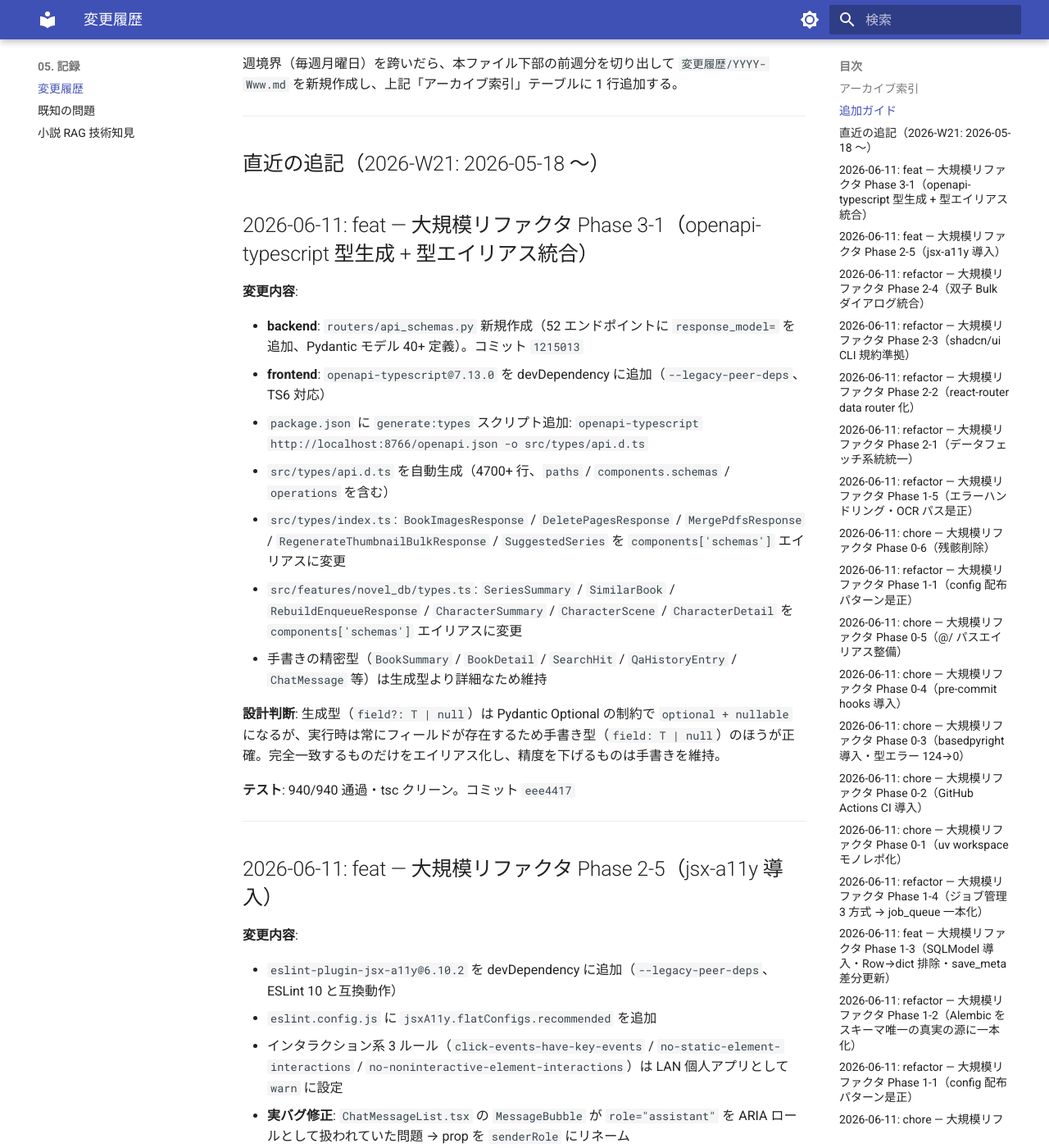
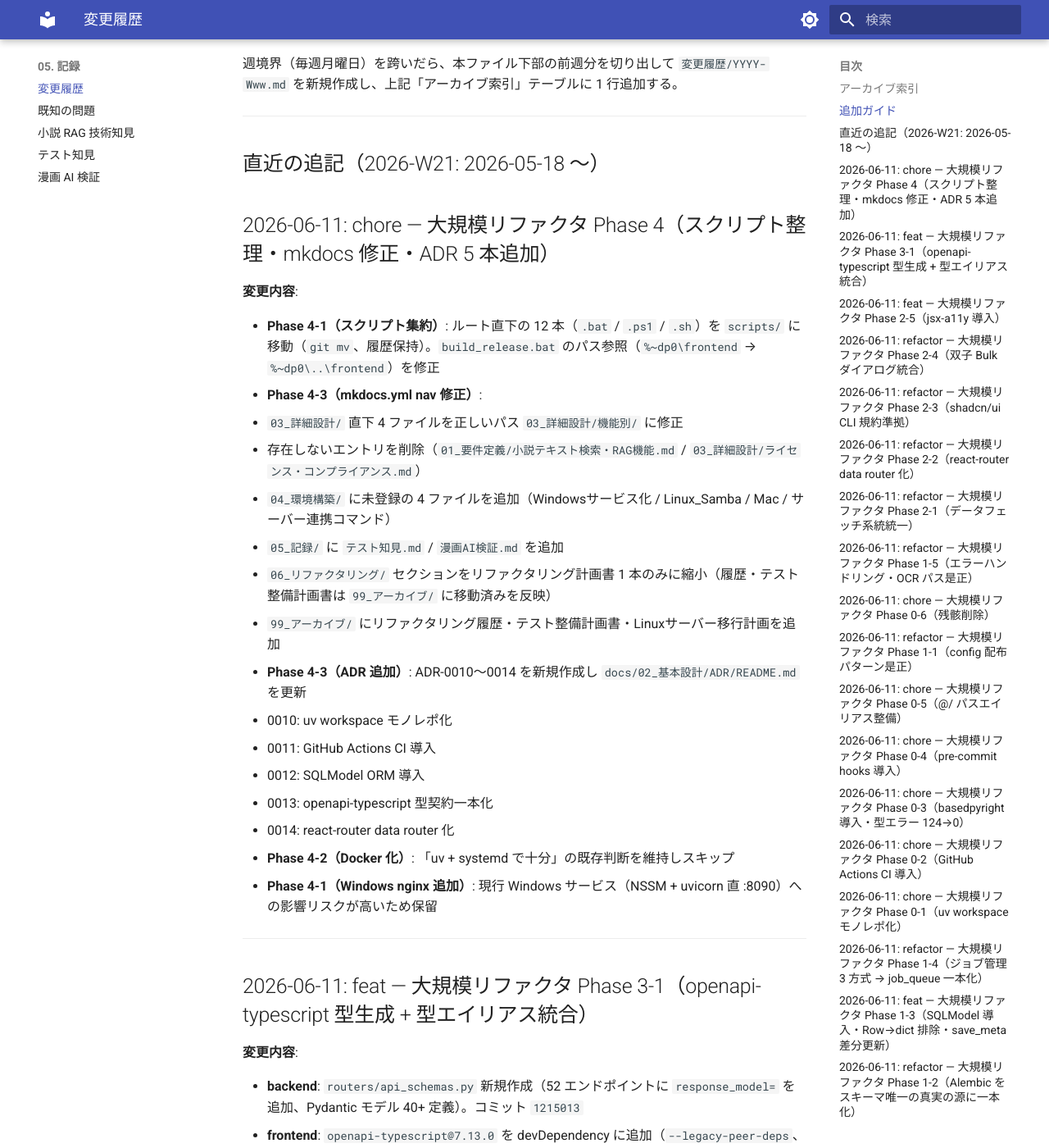
Before and after one commit to kkmmyr/Pic2PDF_Viewer, an MkDocs documentation site: the page built from docs/05_記録/変更履歴.md, in a window 1280 px wide and 1400 px high, scrolled down 1156 px. Shown: the whole window at 82% size. Built offline with MkDocs 1.6.1 and Material for MkDocs 9.7.7, drawn with Linux system fonts in a browser that asks for light colours.

Commit message:
chore: Phase 4 — スクリプト scripts/ 集約 + mkdocs nav 修正 + ADR 0010〜0014 追加
- scripts/: ルート直下 12 本の .bat/.ps1/.sh を移動（git mv、履歴保持）
  - build_release.bat: %~dp0\frontend → %~dp0\..\frontend に修正
- mkdocs.yml: nav を実ファイルに合わせて修正（04 環境構築 4 ファイル追加、
  機能別/ パス修正、存在しないエントリ削除、99_アーカイブ整備）
- ADR 0010: uv workspace モノレポ化
- ADR 0011: GitHub Actions CI 導入
- ADR 0012: SQLModel ORM 導入
- ADR 0013: openapi-typescript 型契約一本化
- ADR 0014: react-router data router 化

Co-Authored-By: Claude Sonnet 4.6 <noreply@anthropic.com>

```diff
--- a/docs/05_記録/変更履歴.md
+++ b/docs/05_記録/変更履歴.md
@@ -28,6 +28,29 @@
 ---
 
 ## 直近の追記（2026-W21: 2026-05-18 〜）
+
+## 2026-06-11: chore — 大規模リファクタ Phase 4（スクリプト整理・mkdocs 修正・ADR 5 本追加）
+
+**変更内容**:
+
+- **Phase 4-1（スクリプト集約）**: ルート直下の 12 本（`.bat` / `.ps1` / `.sh`）を `scripts/` に移動（`git mv`、履歴保持）。`build_release.bat` のパス参照（`%~dp0\frontend` → `%~dp0\..\frontend`）を修正
+- **Phase 4-3（mkdocs.yml nav 修正）**:
+  - `03_詳細設計/` 直下 4 ファイルを正しいパス `03_詳細設計/機能別/` に修正
+  - 存在しないエントリを削除（`01_要件定義/小説テキスト検索・RAG機能.md` / `03_詳細設計/ライセンス・コンプライアンス.md`）
+  - `04_環境構築/` に未登録の 4 ファイルを追加（Windowsサービス化 / Linux_Samba / Mac / サーバー連携コマンド）
+  - `05_記録/` に `テスト知見.md` / `漫画AI検証.md` を追加
+  - `06_リファクタリング/` セクションをリファクタリング計画書 1 本のみに縮小（履歴・テスト整備計画書は `99_アーカイブ/` に移動済みを反映）
+  - `99_アーカイブ/` にリファクタリング履歴・テスト整備計画書・Linuxサーバー移行計画を追加
+- **Phase 4-3（ADR 追加）**: ADR-0010〜0014 を新規作成し `docs/02_基本設計/ADR/README.md` を更新
+  - 0010: uv workspace モノレポ化
+  - 0011: GitHub Actions CI 導入
+  - 0012: SQLModel ORM 導入
+  - 0013: openapi-typescript 型契約一本化
+  - 0014: react-router data router 化
+- **Phase 4-2（Docker 化）**: 「uv + systemd で十分」の既存判断を維持しスキップ
+- **Phase 4-1（Windows nginx 追加）**: 現行 Windows サービス（NSSM + uvicorn 直 :8090）への影響リスクが高いため保留
+
+---
 
 ## 2026-06-11: feat — 大規模リファクタ Phase 3-1（openapi-typescript 型生成 + 型エイリアス統合）
 
--- a/mkdocs.yml
+++ b/mkdocs.yml
@@ -93,7 +93,6 @@ nav:
   - ホーム: index.md
   - 01. 要件定義:
       - 要件定義書: 01_要件定義/要件定義書.md
-      - 小説テキスト検索・RAG機能: 01_要件定義/小説テキスト検索・RAG機能.md
       - バックログ: 01_要件定義/バックログ.md
   - 02. 基本設計:
       - 基本設計書: 02_基本設計/基本設計書.md
@@ -103,26 +102,33 @@ nav:
       - バックエンド編: 03_詳細設計/詳細設計書_バックエンド編.md
       - フロントエンド編: 03_詳細設計/詳細設計書_フロントエンド編.md
       - API 仕様書: 03_詳細設計/API仕様書.md
-      - OCR 設計書: 03_詳細設計/OCR設計書.md
-      - hitomi 新着監視: 03_詳細設計/hitomi新着監視設計書.md
-      - 小説 RAG バックエンド設計: 03_詳細設計/小説テキスト検索・RAG機能_バックエンド設計.md
-      - 小説 RAG フロントエンド設計: 03_詳細設計/小説テキスト検索・RAG機能_フロントエンド設計.md
+      - OCR 設計書: 03_詳細設計/機能別/OCR設計書.md
+      - hitomi 新着監視: 03_詳細設計/機能別/hitomi新着監視設計書.md
+      - 小説 RAG バックエンド設計: 03_詳細設計/機能別/小説テキスト検索・RAG機能_バックエンド設計.md
+      - 小説 RAG フロントエンド設計: 03_詳細設計/機能別/小説テキスト検索・RAG機能_フロントエンド設計.md
       - セキュリティ設計書: 03_詳細設計/セキュリティ設計書.md
-      - ライセンス・コンプライアンス: 03_詳細設計/ライセンス・コンプライアンス.md
   - 04. 環境構築:
       - GPU 環境セットアップ: 04_環境構築/GPU環境セットアップ.md
       - uv 環境セットアップ: 04_環境構築/uv環境セットアップ.md
+      - Windows サービス化: 04_環境構築/Windowsサービス化セットアップ.md
+      - Linux デプロイ (Samba): 04_環境構築/Linux_Sambaセットアップ.md
+      - Mac 開発環境: 04_環境構築/Mac開発環境セットアップ.md
+      - サーバー連携コマンド: 04_環境構築/サーバー連携よく利用するコマンド.md
       - RemoteControl Discord 通知設定: 04_環境構築/RemoteControl_Discord通知設定.md
+      - ライセンス・コンプライアンス: 04_環境構築/ライセンス・コンプライアンス.md
       - 運用ガイド: 04_環境構築/運用ガイド.md
   - 05. 記録:
       - 変更履歴: 05_記録/変更履歴.md
       - 既知の問題: 05_記録/既知の問題.md
       - 小説 RAG 技術知見: 05_記録/小説RAG_技術知見.md
+      - テスト知見: 05_記録/テスト知見.md
+      - 漫画 AI 検証: 05_記録/漫画AI検証.md
   - 06. リファクタリング:
       - 計画書: 06_リファクタリング/リファクタリング計画書.md
-      - 履歴: 06_リファクタリング/リファクタリング履歴.md
-      - テスト整備計画書（BE）: 06_リファクタリング/テスト整備計画書.md
-      - テスト整備計画書（FE）: 06_リファクタリング/テスト整備計画書_フロントエンド編.md
   - 99. アーカイブ:
+      - リファクタリング履歴: 99_アーカイブ/リファクタリング履歴.md
+      - テスト整備計画書（BE）: 99_アーカイブ/テスト整備計画書.md
+      - テスト整備計画書（FE）: 99_アーカイブ/テスト整備計画書_フロントエンド編.md
+      - Linux サーバー移行計画: 99_アーカイブ/Linuxサーバー移行計画.md
       - 実装ログ_2026-04-14: 99_アーカイブ/実装ログ_2026-04-14.md
       - LLM 層リファクタリング_完了記録: 99_アーカイブ/LLM層リファクタリング_完了記録.md
```
Also changed, not shown: docs/02_基本設計/ADR/0010_uv-workspace-monorepo.md (added, +54 -0 lines), docs/02_基本設計/ADR/0011_github-actions-ci.md (added, +50 -0 lines), docs/02_基本設計/ADR/0012_sqlmodel-orm.md (added, +55 -0 lines), docs/02_基本設計/ADR/0013_openapi-typescript.md (added, +59 -0 lines), docs/02_基本設計/ADR/0014_react-router-data-router.md (added, +57 -0 lines), docs/02_基本設計/ADR/README.md (+5 -0 lines), 24 other files.
